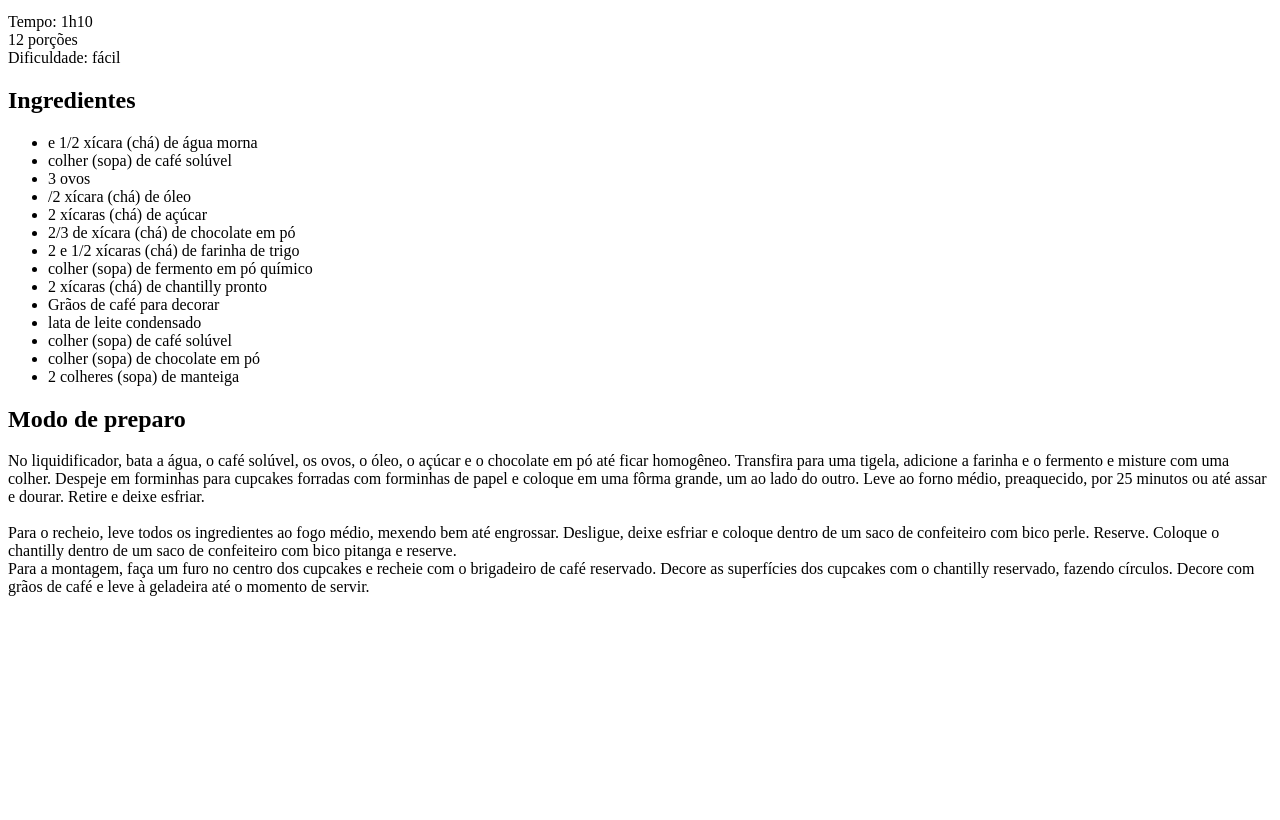
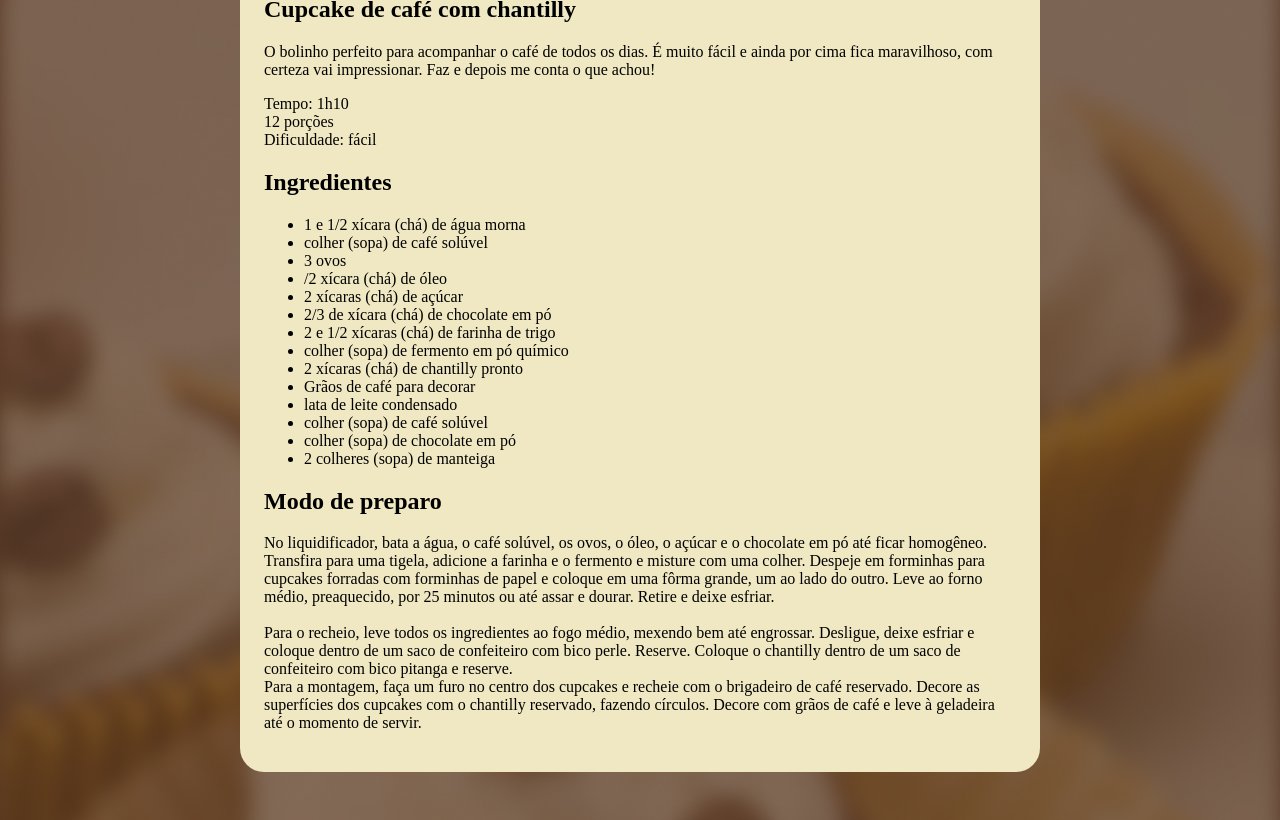
Before and after one commit to flavindev/pagina-receitas, a plain HTML site: page index.html in a window 1280 px wide. Shown: the part 114-934 px from the top of the page. Before the commit the page ends 800 px from the top, so only its background shows below. Drawn offline with Linux system fonts and the light colour scheme; a web font is replaced by a local one.

Commit message:
estilizando e iniciando fontes

```diff
--- a/index.html
+++ b/index.html
@@ -1,10 +1,13 @@
 <!DOCTYPE html>
 <html lang="pt-br">
 <head>
+    <link rel="preconnect" href="https://fonts.googleapis.com">
+    <link rel="preconnect" href="https://fonts.gstatic.com" crossorigin>
     <meta charset="UTF-8">
     <meta name="viewport" content="width=device-width, initial-scale=1.0">
     <title>Página de receita</title>
     <link rel="stylesheet" href="style.css">
+    <link href="https://fonts.googleapis.com/css2?family=Alice&display=swap" rel="stylesheet">
 </head>
 <body>
     <div id="page">
@@ -22,7 +25,7 @@
             <section id="ingredients">
                 <h2>Ingredientes</h2>
                 <ul>
-                    <li> e 1/2 xícara (chá) de água morna</li>
+                    <li>1 e 1/2 xícara (chá) de água morna</li>
                     <li> colher (sopa) de café solúvel</li>
                     <li>3 ovos</li>
                     <li>/2 xícara (chá) de óleo</li>
--- a/style.css
+++ b/style.css
@@ -1,3 +1,18 @@
+body {
+    background-image: url("./assets/pagina-de-receita.jpg");
+    background-repeat: no-repeat;
+    background-size: cover;
+}
+
+#page {
+    box-sizing: border-box;
+    margin: 48px auto;
+    width: 800px;
+    padding: 24px;
+    background-color: #F0E8C2;
+    border-radius: 24px;
+}
+
 img {
     border-radius: 16px;
 }
```
